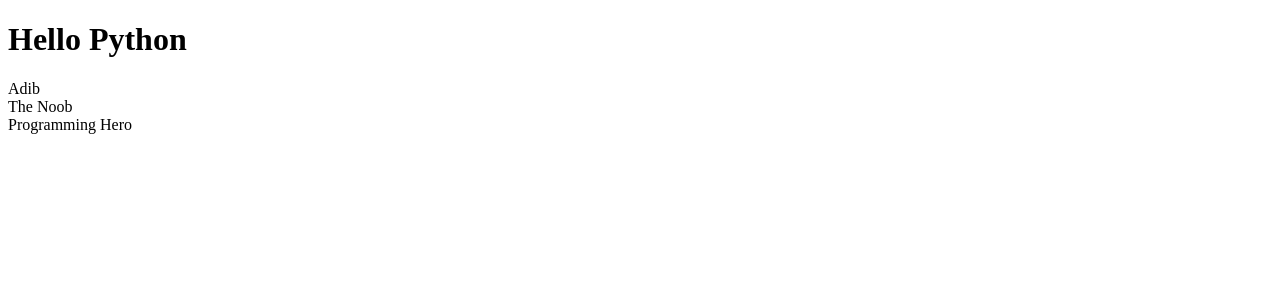
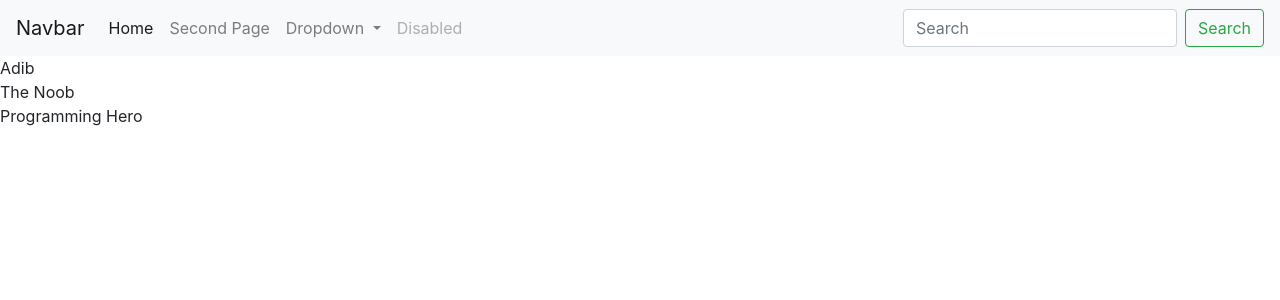
Before and after one commit to adib-the-noob/Django-For-becoming-A-Mango-people, a Django app: page / in a window 1280 px wide. Shown: the top 300 px of the page. Run offline with Django 4.2, Linux system fonts and the light colour scheme.

Commit message:
Boostrap and Multiple Pages

```diff
--- /dev/null
+++ b/Learnings/templates/base.html
@@ -0,0 +1,72 @@
+<!doctype html>
+<html lang="en">
+  <head>
+    <!-- Required meta tags -->
+    <meta charset="utf-8">
+    <meta name="viewport" content="width=device-width, initial-scale=1, shrink-to-fit=no">
+
+    <!-- Bootstrap CSS -->
+    <link rel="stylesheet" href="https://cdn.jsdelivr.net/npm/bootstrap@4.4.1/dist/css/bootstrap.min.css" integrity="sha384-Vkoo8x4CGsO3+Hhxv8T/Q5PaXtkKtu6ug5TOeNV6gBiFeWPGFN9MuhOf23Q9Ifjh" crossorigin="anonymous">
+
+    <title>
+        {% block title %}
+
+        {% endblock %}
+    </title>
+  </head>
+
+  {% block css %}
+
+  {% endblock css %}
+  <body>
+
+    <nav class="navbar navbar-expand-lg navbar-light bg-light">
+        <a class="navbar-brand" href="#">Navbar</a>
+        <button class="navbar-toggler" type="button" data-toggle="collapse" data-target="#navbarSupportedContent" aria-controls="navbarSupportedContent" aria-expanded="false" aria-label="Toggle navigation">
+          <span class="navbar-toggler-icon"></span>
+        </button>
+
+        <div class="collapse navbar-collapse" id="navbarSupportedContent">
+          <ul class="navbar-nav mr-auto">
+            <li class="nav-item active">
+              <a class="nav-link" href="{% url 'home' %}">Home <span class="sr-only">(current)</span></a>
+            </li>
+            <li class="nav-item">
+              <a class="nav-link" href="{% url 'second' %}">Second Page</a>
+            </li>
+            <li class="nav-item dropdown">
+              <a class="nav-link dropdown-toggle" href="#" id="navbarDropdown" role="button" data-toggle="dropdown" aria-haspopup="true" aria-expanded="false">
+                Dropdown
+              </a>
+              <div class="dropdown-menu" aria-labelledby="navbarDropdown">
+                <a class="dropdown-item" href="#">Action</a>
+                <a class="dropdown-item" href="#">Another action</a>
+                <div class="dropdown-divider"></div>
+                <a class="dropdown-item" href="#">Something else here</a>
+              </div>
+            </li>
+            <li class="nav-item">
+              <a class="nav-link disabled" href="#" tabindex="-1" aria-disabled="true">Disabled</a>
+            </li>
+          </ul>
+          <form class="form-inline my-2 my-lg-0">
+            <input class="form-control mr-sm-2" type="search" placeholder="Search" aria-label="Search">
+            <button class="btn btn-outline-success my-2 my-sm-0" type="submit">Search</button>
+          </form>
+        </div>
+      </nav>
+
+    {% block body %}
+
+    {% endblock body %}
+
+    <!-- Optional JavaScript -->
+    <!-- jQuery first, then Popper.js, then Bootstrap JS -->
+    <script src="https://code.jquery.com/jquery-3.4.1.slim.min.js" integrity="sha384-J6qa4849blE2+poT4WnyKhv5vZF5SrPo0iEjwBvKU7imGFAV0wwj1yYfoRSJoZ+n" crossorigin="anonymous"></script>
+    <script src="https://cdn.jsdelivr.net/npm/popper.js@1.16.0/dist/umd/popper.min.js" integrity="sha384-Q6E9RHvbIyZFJoft+2mJbHaEWldlvI9IOYy5n3zV9zzTtmI3UksdQRVvoxMfooAo" crossorigin="anonymous"></script>
+    <script src="https://cdn.jsdelivr.net/npm/bootstrap@4.4.1/dist/js/bootstrap.min.js" integrity="sha384-wfSDF2E50Y2D1uUdj0O3uMBJnjuUD4Ih7YwaYd1iqfktj0Uod8GCExl3Og8ifwB6" crossorigin="anonymous"></script>
+  </body>
+  {% block js %}
+
+  {% endblock js %}
+</html>
--- a/Learnings/templates/home.html
+++ b/Learnings/templates/home.html
@@ -1,15 +1,13 @@
-<!DOCTYPE html>
-<html lang="en">
-<head>
-    <meta charset="UTF-8">
-    <meta http-equiv="X-UA-Compatible" content="IE=edge">
-    <meta name="viewport" content="width=device-width, initial-scale=1.0">
-    <title>Home</title>
-</head>
-<body>
-    <h1>Hello Python</h1>
-    {% for n in name%}
-        {{n}}<br>
-    {% endfor %}
-</body>
-</html>
+{% extends 'base.html' %}
+
+{% block title %}
+Home Page
+{% endblock title %}
+
+
+{% block body %}
+{% for n in name %}
+    {{n}}<br>
+{% endfor %}
+
+{% endblock body %}
--- a/Learnings/urls.py
+++ b/Learnings/urls.py
@@ -20,5 +20,6 @@
 urlpatterns = [
     path('', views.home , name='home'),
     path('home/', views.home, name = 'home'),
+    path('second/', views.second, name = 'second'),
     path('admin/', admin.site.urls),
 ]
--- a/Learnings/views.py
+++ b/Learnings/views.py
@@ -7,3 +7,6 @@
         'name': name,
     }
     return render(request,"home.html", context)
+
+def second(request):
+    return render(request,"second.html")
```
Also changed, not shown: Learnings/templates/second.html (added, +8 -0 lines).
